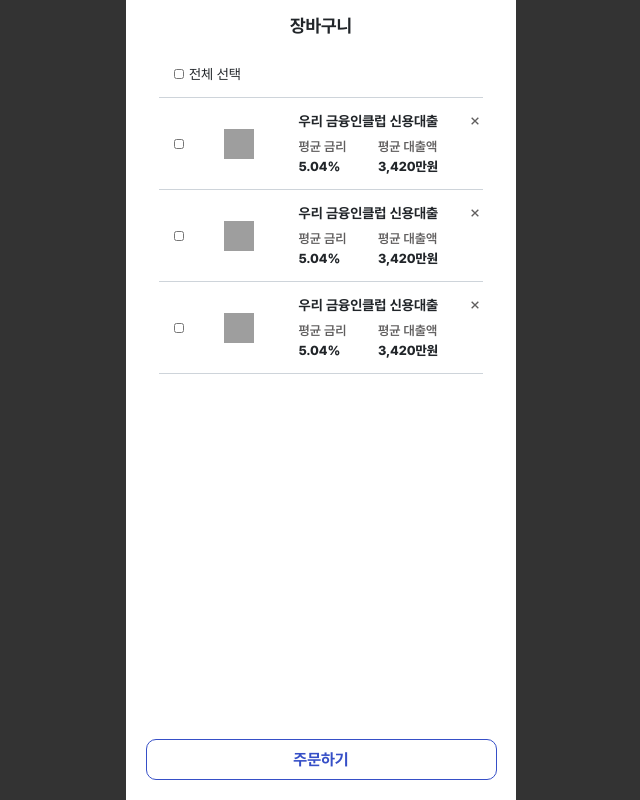
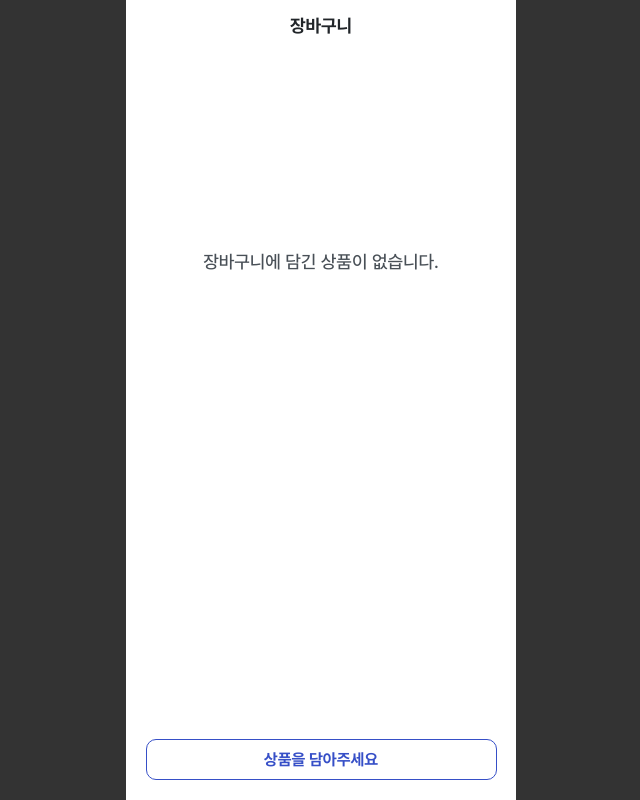
Before and after one commit to yujiseok/-KDT3-miniproject-team1-, a React (Create React App) app: page /cart in a window 1280 px wide. Shown: the whole page, without its empty margins (319-959 px from the left). Built offline with nearby package versions, Linux system fonts and the light colour scheme; grey boxes are pictures that could not be loaded.

Commit message:
Feat: 결제 완료 페이지 링크 이동

```diff
--- a/src/components/cart/CartItem.tsx
+++ b/src/components/cart/CartItem.tsx
@@ -24,7 +24,7 @@
         </AverageBox>
       </ProductContent>
       <CloseBtn>
-        <GrFormClose className="closeBtn" stroke="red" />
+        <GrFormClose className="closeBtn" />
       </CloseBtn>
     </Wrapper>
   );
@@ -97,5 +97,6 @@
   right: 0;
   .closeBtn path {
     stroke: #605e5e;
+    cursor: pointer;
   }
 `;
--- a/src/pages/Cart.tsx
+++ b/src/pages/Cart.tsx
@@ -2,12 +2,18 @@
 import styled from "styled-components";
 import colors from "constants/colors";
 import CartItem from "components/cart/CartItem";
+import { useNavigate } from "react-router-dom";
 
 const products = [{ id: 1 }, { id: 2 }, { id: 3 }];
 type TCartItems = { id: number };
+
 const Cart = () => {
-  const [cartItems, setCartItems] = useState<TCartItems[]>(products);
+  const [cartItems, setCartItems] = useState<TCartItems[]>([]);
   const emptyCart = cartItems?.length === 0;
+  const navigate = useNavigate();
+  const handleClick = () => {
+    navigate("/completeOrder");
+  };
 
   return (
     <Wrapper>
@@ -22,7 +28,13 @@
           {cartItems && cartItems.map((item) => <CartItem key={item.id} />)}
         </>
       )}
-      <CartBtn>{emptyCart ? "상품을 담아주세요" : "주문하기"}</CartBtn>
+      {emptyCart ? (
+        <CartBtn primary>상품을 담아주세요</CartBtn>
+      ) : (
+        <CartBtn onClick={handleClick} primary={false}>
+          신청하기
+        </CartBtn>
+      )}
     </Wrapper>
   );
 };
@@ -67,13 +79,14 @@
   position: relative;
 `;
 
-const CartBtn = styled.button`
+const CartBtn = styled.button<{ primary: boolean }>`
   position: absolute;
   bottom: 20px;
   border-radius: 10px;
   width: 90%;
   font-weight: 700;
-  color: ${colors["INDIGO-9"]};
+  color: ${({ primary }) => (primary ? colors["INDIGO-9"] : "white")};
   border: 1px solid ${colors["INDIGO-9"]};
+  background: ${({ primary }) => (primary ? "white" : colors["INDIGO-9"])};
   padding: 10px;
 `;
```
